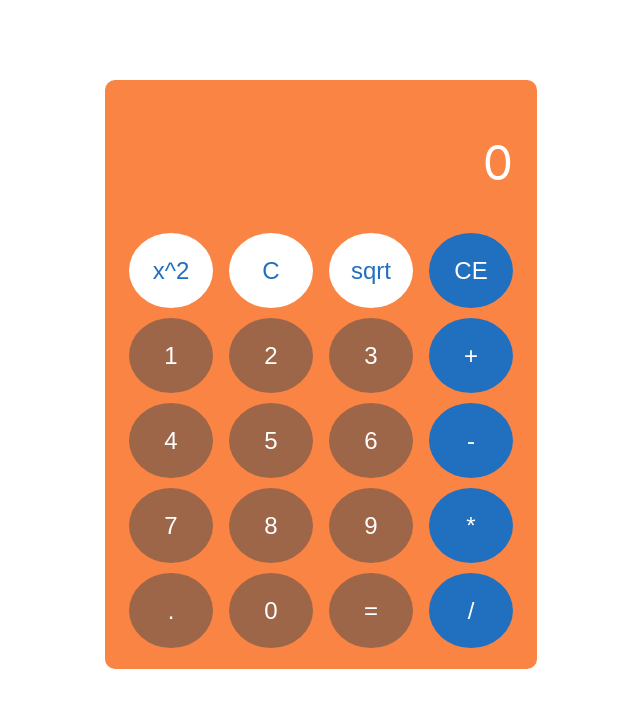
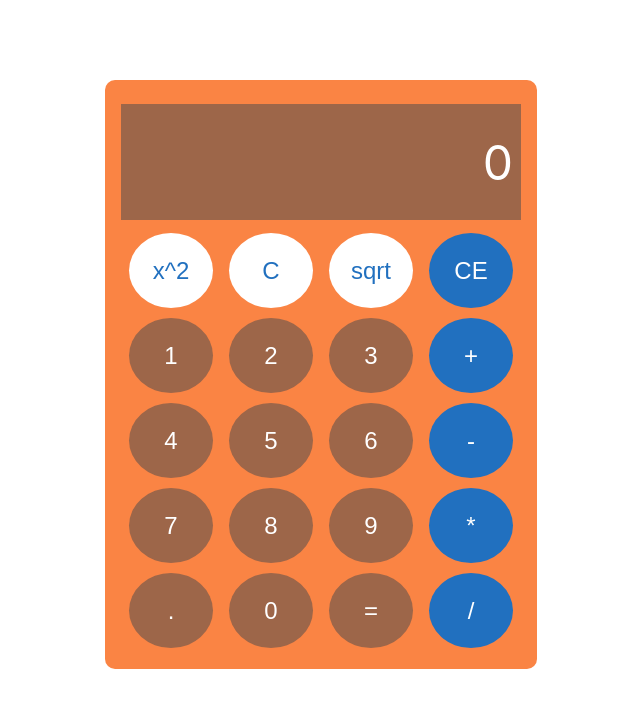
Before and after one commit to CookieMonsta89/calculator, a React (Create React App) app: page / in a window 1280 px wide. Shown: the top 708 px of the page, without its empty margins (319-959 px from the left). Built offline with nearby package versions, Linux system fonts and the light colour scheme.

Commit message:
display background color

```diff
--- a/src/assets/App.css
+++ b/src/assets/App.css
@@ -111,4 +111,5 @@
   align-items: center;
   margin: .5rem 0;
   padding: .5rem;
+  background:#36454f79;
 }
```
